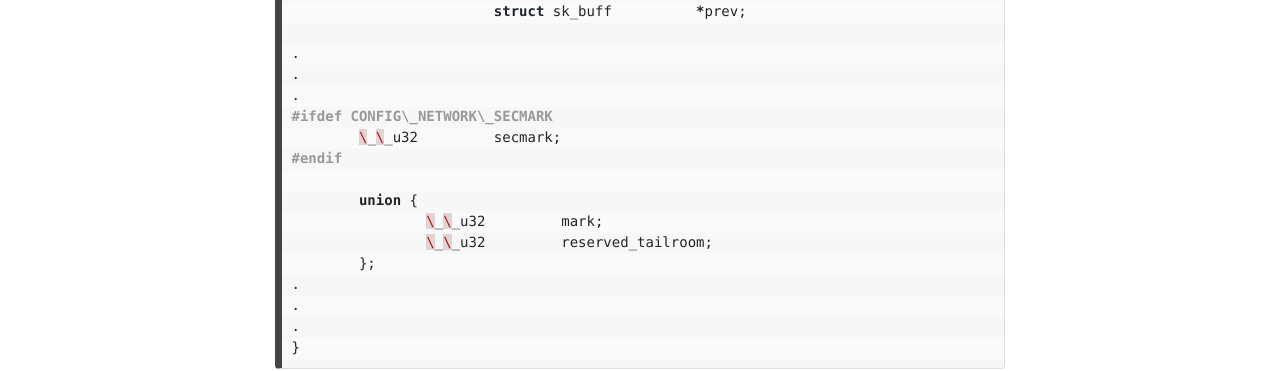
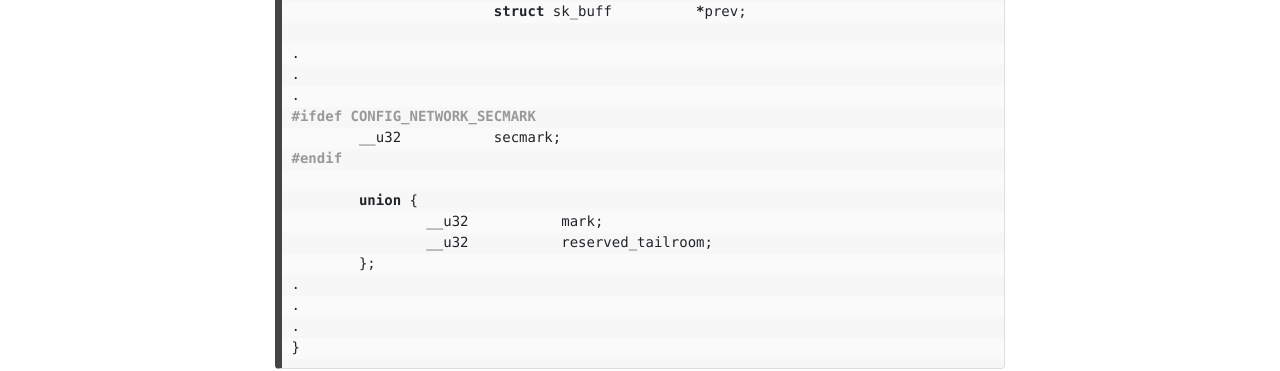
Before and after one commit to bmixonba/bmixonba.github.io, a Jekyll site: the page built from _posts/2025-05-08-Android-VPN-Internals-Netfilter.md, in a window 1280 px wide and 900 px high, scrolled down 2651 px. Shown: the part 152-523 px from the top of the window. Built offline with Jekyll 4.4.1, drawn with Linux system fonts in a browser that asks for light colours; comment, search, counter and statistics services are not loaded.

Commit message:
Fixed formatting issue

```diff
--- a/_posts/2025-05-08-Android-VPN-Internals-Netfilter.md
+++ b/_posts/2025-05-08-Android-VPN-Internals-Netfilter.md
@@ -94,13 +94,13 @@ struct sk_buff {
 .
 .
 .
-#ifdef CONFIG\_NETWORK\_SECMARK
-	\_\_u32		secmark;
+#ifdef CONFIG_NETWORK_SECMARK
+	__u32		secmark;
 #endif
 
 	union {
-		\_\_u32		mark;
-		\_\_u32		reserved_tailroom;
+		__u32		mark;
+		__u32		reserved_tailroom;
 	};
 .
 .
```
